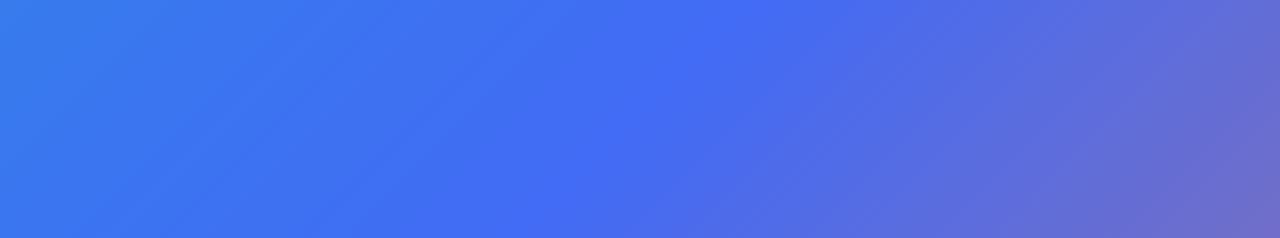
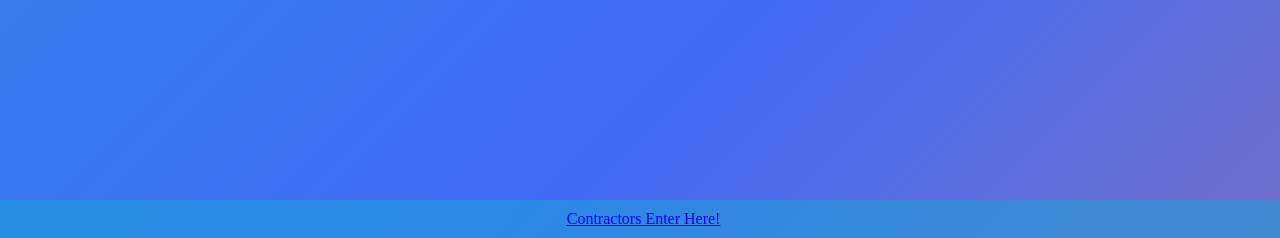
Before and after one commit to kslaugh/moving_wars, a Django app: page / in a window 1280 px wide. Shown: the part 562-800 px from the top of the page. Run offline with Django 3.2, Linux system fonts and the light colour scheme.

Commit message:
added link to the contractor page from the main page

```diff
--- a/contractor/models.py
+++ b/contractor/models.py
@@ -1,5 +1,6 @@
 from django.db import models
 from user.models import Customers,Jobs
+import bcrypt,re
 
 class ContManager(models.Manager):
     def logVals(self, d):
--- a/contractor/templates/cont-reg.html
+++ b/contractor/templates/cont-reg.html
@@ -79,6 +79,5 @@
             <button>Submit Application</button>
         </form>
     </div>
-
 </body>
 </html>
--- a/user/Static/user_style.css
+++ b/user/Static/user_style.css
@@ -148,3 +148,12 @@
     background: black;
     outline: none;
 }
+.footer{
+    display: flex;
+    justify-content: space-around;
+    width: 99%;
+    padding: 10px;
+    position: absolute;
+    bottom: 0;
+    background-color: #19a5d880;
+}
--- a/user/templates/user.html
+++ b/user/templates/user.html
@@ -55,6 +55,9 @@
                 <button class="submit"  type="submit">Submit</button>
             </form>
         </div>
+        <div class="footer">
+            <a class="contractor_link" href="/contractor/">Contractors Enter Here!</a>
+        </div>
 </div>
 </body>
 </html>
```
Also changed, not shown: contractor/views.py (+21 -2 lines), db.sqlite3.
